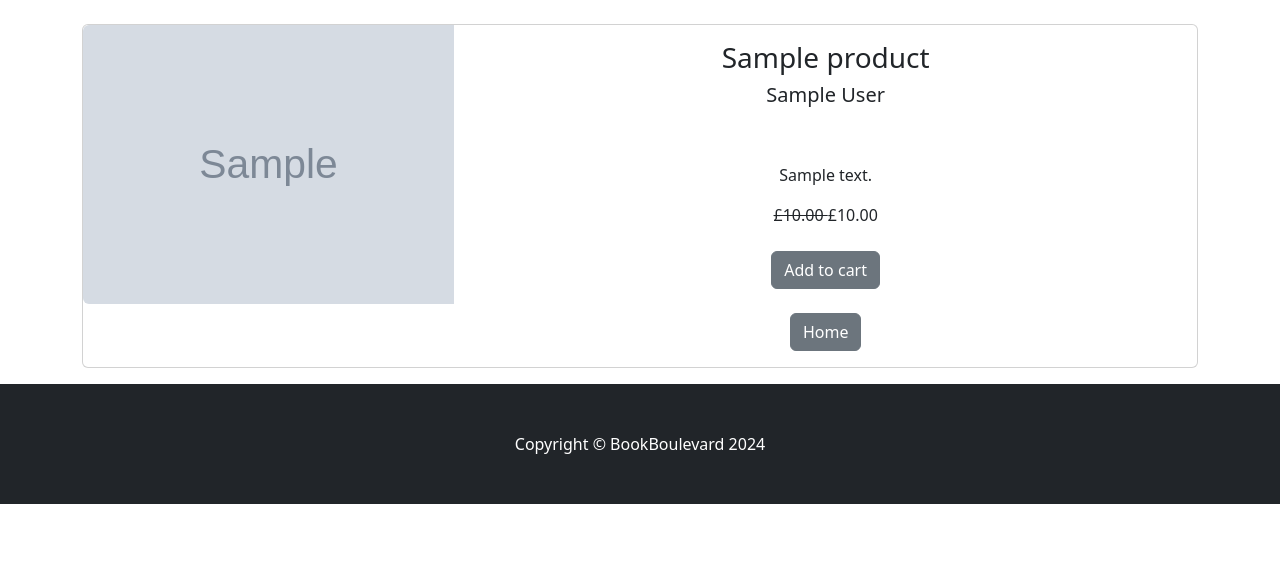
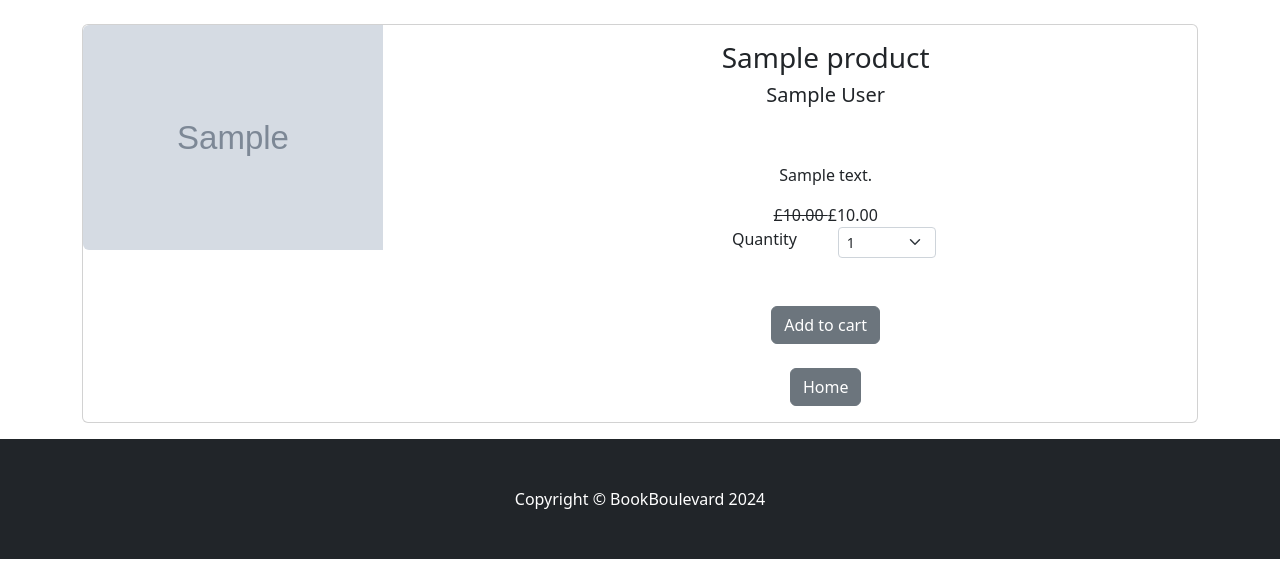
Before and after one commit to Aleks1014/BookBoulevard, a Django app: page /product/1 in a window 1280 px wide. Shown: the part 70-654 px from the top of the page. Run offline with Django 5.2, Linux system fonts and the light colour scheme; tables that the repository leaves empty hold one stand-in row (values such as "Sample post"); grey boxes marked "Sample" are stand-in pictures; some libraries are stand-ins or nearby versions.

```diff
--- a/cart/cart.py
+++ b/cart/cart.py
@@ -15,8 +15,9 @@ class Cart():
         # Make sure cart is available on all pages
         self.cart = cart
 
-    def add(self, product):
+    def add(self, product, quantity):
         product_id = str(product.id)
+        product_qty = str(quantity)
         if product_id in self.cart:
             pass
         else:
@@ -24,7 +25,8 @@ class Cart():
                 price = product.sale_price
             else:
                 price = product.price
-            self.cart[product_id] = {'price': str(price)}
+            #self.cart[product_id] = {'price': str(price)}
+            self.cart[product_id] = int(product_qty)
         self.session.modified = True
 
     def __len__(self):
@@ -35,3 +37,7 @@ class Cart():
         products = Product.objects.filter(id__in=product_ids)
 
         return products
+
+    def get_quants(self):
+        quantities = self.cart
+        return quantities
--- a/cart/views.py
+++ b/cart/views.py
@@ -8,15 +8,17 @@ from django.http import JsonResponse
 def cart_summary(request):
     cart = Cart(request)
     cart_products = cart.get_products
-    return render(request, 'cart_summary.html', {'cart_products': cart_products})
+    quantities = cart.get_quants
+    return render(request, 'cart_summary.html', {'cart_products': cart_products, 'quantities': quantities})
 
 
 def cart_add(request):
     cart = Cart(request)
     if request.POST.get('action') == 'post':
         product_id = int(request.POST.get('product_id'))
+        product_qty = int(request.POST.get('product_qty'))
         product = get_object_or_404(Product, id=product_id)
-        cart.add(product=product)
+        cart.add(product=product, quantity=product_qty)
         #response = JsonResponse({'Product Name: ': product.title})
         cart_quantity = cart.__len__()
         response = JsonResponse({'qty: ': cart_quantity})
--- a/store/models.py
+++ b/store/models.py
@@ -2,6 +2,7 @@ import time
 
 from django.db import models
 from django.utils import timezone
+
 
 # Create your models here.
 
@@ -17,6 +18,7 @@ class Author(models.Model):
 
 class Category(models.Model):
     name = models.CharField(max_length=100)
+
     class Meta:
         verbose_name_plural = 'categories'
 
@@ -50,6 +52,7 @@ class Publisher(models.Model):
 
     def __str__(self):
         return self.name
+
 
 class Product(models.Model):
     formats = {
--- a/store/templates/product.html
+++ b/store/templates/product.html
@@ -1,12 +1,12 @@
 {% extends 'base.html' %}
 
 {% block content%}
-<div class="container" xmlns="http://www.w3.org/1999/html">
+<div class="container">
     <br/>
     <div class="card mb-3">
         <div class="row g-0">
             <div class="col-md-4">
-              <img src="{{ product.cover.url }}" class="img-fluid rounded-start" alt="...">
+                <img width="300" height="400" src="{{ product.cover.url }}" class="img-fluid rounded-start" alt="...">
             </div>
             <div class="col-md-8">
                 <div class="card-body">
@@ -25,8 +25,23 @@
                         £{{ product.price }}
                         {% endif %}
                         <br/>
+                        <div class="row justify-content-center">
+                            <div class="col-md-2">Quantity</div>
+                            <div class="col-md-2">
+                                <select class="form-select form-select-sm" id="qty-cart">
+                                    <option value="1">1</option>
+                                    <option value="2">2</option>
+                                    <option value="3">3</option>
+                                    <option value="3">4</option>
+                                    <option value="3">5</option>
+                                </select>
+                            </div>
+                        </div>
                         <br/>
-                      <button type="button" value = '{{ product.id }}' class="btn btn-secondary" id="add-cart">Add to cart</button>
+                        <br/>
+                        <button type="button" value='{{ product.id }}' class="btn btn-secondary" id="add-cart">Add to
+                            cart
+                        </button>
                         <br/>
                         <br/>
                         <a href="{% url 'home' %}" class="btn btn-secondary">Home</a>
@@ -63,5 +78,6 @@
         });
 
     })
+
 </script>
 {% endblock %}
```
Also changed, not shown: cart/templates/cart_summary.html (+21 -7 lines), store/templates/navbar.html (+10 -4 lines), store/templates/login.html (indentation only). Lines whose indentation alone changed are shown as unchanged.
